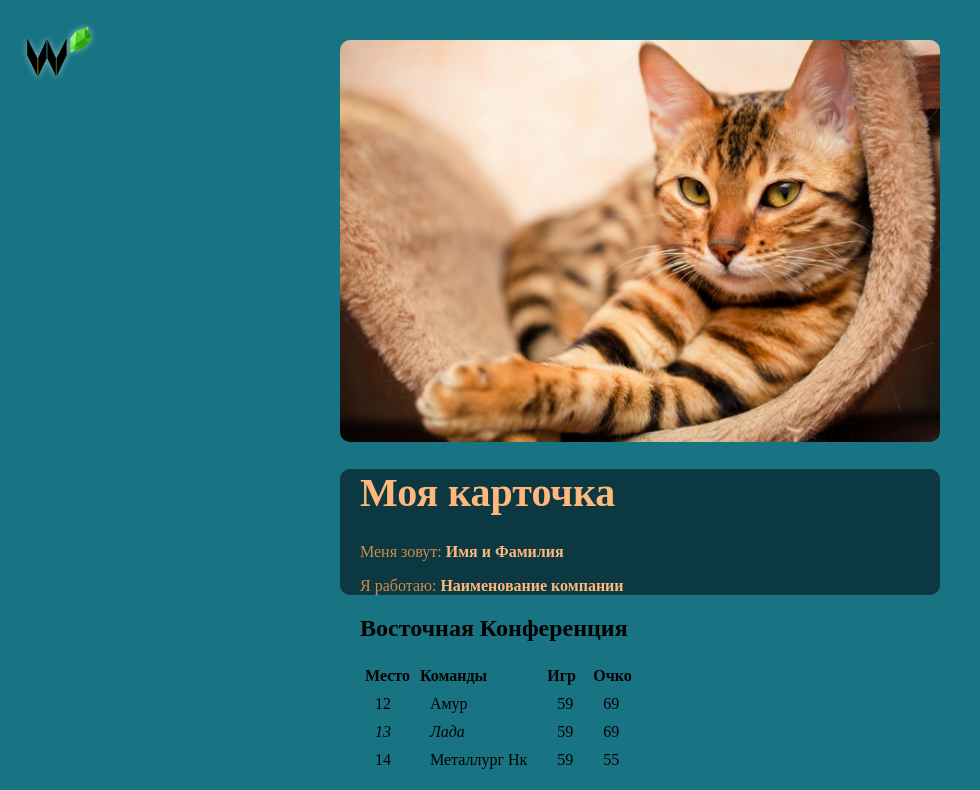
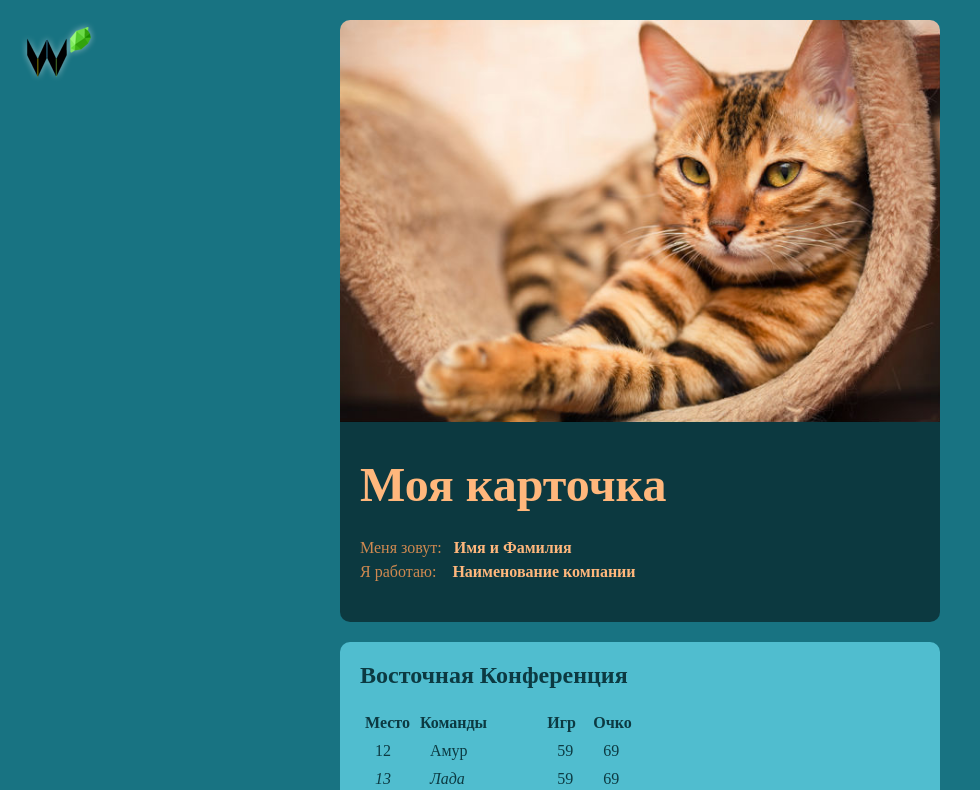
Before and after one commit to v-lubomski/vlubomski.github.io, a plain HTML site: page index.html in a window 1280 px wide. Shown: the top 790 px of the page, without its empty margins (0-980 px from the left). Drawn offline with Linux system fonts and the light colour scheme.

Commit message:
test webkit crossbrausers

```diff
--- a/css/style.css
+++ b/css/style.css
@@ -1,26 +1,10 @@
-#body{
-    background:skyblue
-}
-
-.bg{
-    position: fixed;
-    background-color: #187382;
-    background-size: cover;
-    background-repeat: no-repeat;
-    background-attachment: fixed;
-    width: 100%;
-    height: 100%;
-    left:0;
-    top:0;
-}
-
 .img{
     position: relative;
     width: 600px;
     margin: 0 auto;
-    border-radius: 10px;
+    border-radius: 10px 10px 0 0;
     display: block;
-    margin-top: 40px;
+    margin-top: 20px;
 }
 
 .card {
@@ -30,26 +14,40 @@
     text-align: left;
     background-color: rgba(0,0,0,0.5);
     color: #CF8950;
-    padding: 0 0 0 20px;
-    border-radius: 10px;
+    padding: 20px 0px 30px 20px;
+    border-radius: 0 0 10px 10px;
 }
 
 .card h1{
-    font-size: 40px;
+    font-size: 3em;
     color: #FFB77C;
+    -webkit-margin-before: 0.3em;
+}
+
+.card p{
+    line-height: 0.5em;
 }
 
 .card strong{
     color: #FFB77C;
+    white-space: pre;
 }
 
-.card2{
-    position:relative;
-    width:580px;
-    padding: 0 0 0 20px;
+.card2 {
+    position: relative;
+    width: 580px;
+    padding: 20px 0px 20px 20px;
     margin: 0 auto;
-    text-align:left;
+    text-align: left;
     margin-bottom: 20px;
+    background-color: #50BDCF;
+    border-radius: 10px;
+    color: #0c3a42;
+    margin-top: 20px;
+}
+
+.card2 h2{
+    -webkit-margin-before: 0em;
 }
 
 .myTable{
@@ -76,7 +74,7 @@
     text-align:left;
     background-color: rgba(0,0,0,0.5);
     color: #FFB77C;
-    padding: 0 0 0 20px;
+    padding: 20px 0px 20px 20px;
     border-radius: 10px;
 }
 .social h3{
@@ -84,6 +82,7 @@
     font-weight: bold;
     margin-bottom: 10px;
     margin-top: 25px;
+    -webkit-margin-before: 0em;
 }
 .social a{
     font-size: 16px;
--- a/index.html
+++ b/index.html
@@ -7,26 +7,25 @@
     <title>FrontDays.School - Задание №1</title>
     <link rel="stylesheet" href="css/style.css"/>
 </head>
-<body id="body">
-<div class="bg"></div>
-<img class="img" src="img/leon.png"/>
+<body bgcolor="#187382">
+<div ></div>
+<img class="img" src="img/leon.jpg"/>
 <div class="card">
     <h1>Моя карточка</h1>
-    <p>Меня зовут: <strong>Имя и Фамилия</strong></p>
-    <p>Я работаю: <strong>Наименование компании</strong></p>
-    <a class="logo" href="https://weblime.ru" target="_blank">
-        <img src="img/weblime.png" alt="weblime" title="weblime"/>
-    </a>
+    <p>Меня зовут: <strong>  Имя и Фамилия</strong></p>
+    <p>Я работаю: <strong>   Наименование компании</strong></p>
 </div>
 
 <div class="card2">
     <h2>Восточная Конференция</h2>
     <table class="myTable" cellpadding="0" cellspacing="0">
         <thead>
-        <th>Место</th>
-        <th>Команды</th>
-        <th>Игр</th>
-        <th>Очко</th>
+        <tr>
+            <th>Место</th>
+            <th>Команды</th>
+            <th>Игр</th>
+            <th>Очко</th>
+        </tr>
         </thead>
         <tbody>
         <tr>
@@ -57,5 +56,9 @@
     <a target="_blank" href="https://www.facebook.com/">Фейсбук</a>
     <a target="_blank" href="https://twitter.com/">Твиттер</a>
 </div>
+
+<a class="logo" href="https://weblime.ru" target="_blank">
+    <img src="img/weblime.png" alt="weblime" title="weblime"/>
+</a>
 </body>
 </html>
```
Also changed, not shown: img/bg.jpg (deleted), img/leon.png (deleted).
